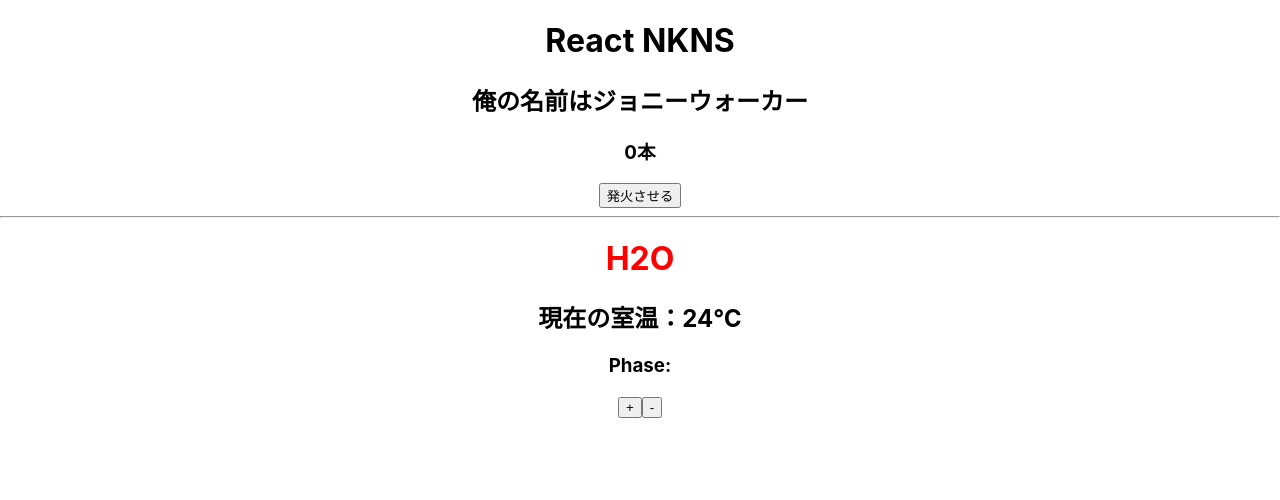
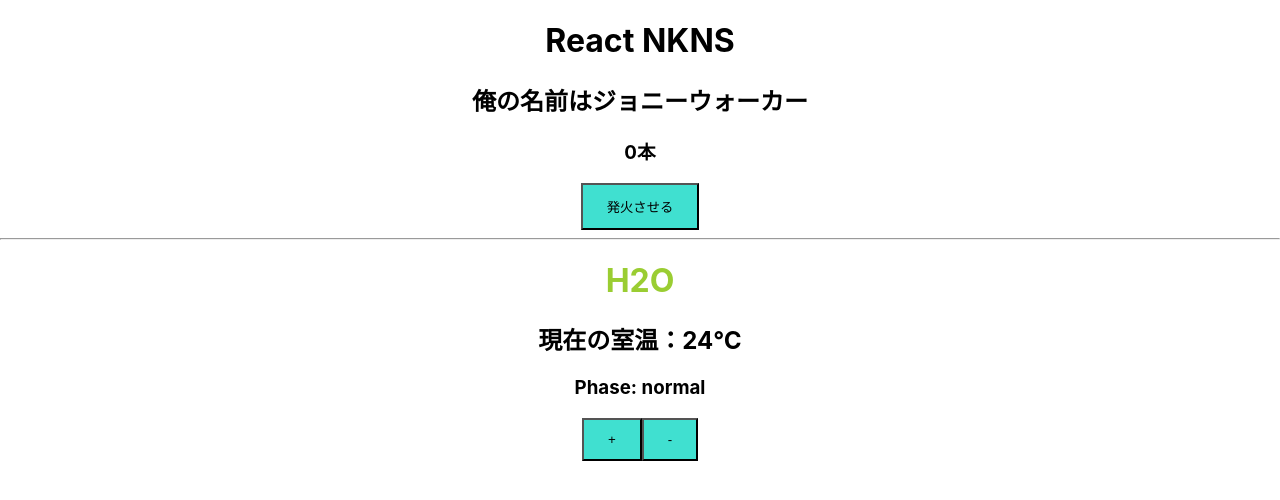
Before and after one commit to BoxPistols/React-udy-apps-nakas-R314, a React (Create React App) app: page / in a window 1280 px wide. Shown: the top 500 px of the page. Built offline with nearby package versions, Linux system fonts and the light colour scheme.

Commit message:
add temp app / state bind css
温度の値に合わせてスタイルを変化させる。リファクタリング。

```diff
--- a/src/App.scss
+++ b/src/App.scss
@@ -1,27 +1,35 @@
+// import
+
+@import './css/ui';
+
 .App {
     text-align: center;
 }
 
 .App-logo {
     height: 40vmin;
+
     pointer-events: none;
 }
 
-@media (prefers-reduced-motion: no-preference) {
+@media(prefers-reduced-motion: no-preference) {
     .App-logo {
         animation: App-logo-spin infinite 20s linear;
     }
 }
 
 .App-header {
+    font-size: calc(10px + 2vmin);
+
+    display: flex;
+    align-items: center;
+    flex-direction: column;
+    justify-content: center;
+
+    min-height: 100vh;
+
+    color: white;
     background-color: #282c34;
-  min-height: 100vh;
-  display: flex;
-  flex-direction: column;
-  align-items: center;
-  justify-content: center;
-  font-size: calc(10px + 2vmin);
-  color: white;
 }
 
 .App-link {
@@ -29,10 +37,13 @@
 }
 
 @keyframes App-logo-spin {
+
     from {
         transform: rotate(0deg);
     }
+
     to {
         transform: rotate(360deg);
     }
+
 }
--- a/src/components/H2O.jsx
+++ b/src/components/H2O.jsx
@@ -1,4 +1,3 @@
-import { color } from 'ansi-styles'
 import PropTypes from 'prop-types'
 import React, {Component} from 'react'
 
@@ -18,29 +17,48 @@ export default class H2O extends Component {
 
     /* Method */
     tempControll_Plus = () => {
-        this.setState({
-            temp: this.state.temp + 10
-        })
+        const {temp} = this
+            .state
+            this
+            .setState({
+                temp: temp + 10
+            })
     }
     tempControll_Minus = () => {
-        this.setState({
-            temp: this.state.temp - 10
-        })
+        const {temp} = this
+            .state
+            this
+            .setState({
+                temp: temp - 10
+            })
     }
     /* Phase */
-    H20State(x) {
-        if (x < 10) {
-            console.log('寒い！')
+    H20State(_x, _c) {
+        if (_x < 0) {
+            // console.log('寒い！')
+            return _c = 'cold'
+        } else if (_x > 100) {
+            // console.log('熱い！')
+            return _c = 'hot'
+        } else {
+            return _c = 'normal'
         }
     }
     /* Render */
     render() {
+        const {temp} = this.state
         return (
             <div>
-                <h1 style={{color: 'red'}}>H2O</h1>
-                <h2>現在の室温：{this.state.temp}
+                <h1 className={this.H20State(temp)}>H2O</h1>
+
+                <h2>現在の室温：{temp}
                     ℃</h2>
-                <h3>Phase: {this.H20State(this.state.temp)}</h3>
+                {/*
+                    * this.H20State = フェーズを取得する手法として、tempの数値を仮引数であてる
+                    */
+                }
+                <h3>Phase: {this.H20State(temp)}</h3>
+
                 <button onClick={this.tempControll_Plus}>+</button>
                 <button onClick={this.tempControll_Minus}>-</button>
             </div>
--- /dev/null
+++ b/src/css/ui.scss
@@ -0,0 +1,16 @@
+button {
+    padding: 12px 24px;
+
+    background-color: turquoise;
+}
+
+.cold {
+    color: turquoise;
+}
+.hot {
+    color: crimson;
+}
+
+.normal {
+    color: yellowgreen;
+}
--- a/src/index.scss
+++ b/src/index.scss
@@ -1,13 +1,12 @@
 body {
-  margin: 0;
-  font-family: -apple-system, BlinkMacSystemFont, 'Segoe UI', 'Roboto', 'Oxygen',
-    'Ubuntu', 'Cantarell', 'Fira Sans', 'Droid Sans', 'Helvetica Neue',
-    sans-serif;
-  -webkit-font-smoothing: antialiased;
-  -moz-osx-font-smoothing: grayscale;
+    font-family: -apple-system, BlinkMacSystemFont, 'Segoe UI', 'Roboto', 'Oxygen', 'Ubuntu', 'Cantarell', 'Fira Sans', 'Droid Sans', 'Helvetica Neue', sans-serif;
+
+    margin: 0;
+
+    -webkit-font-smoothing: antialiased;
+    -moz-osx-font-smoothing: grayscale;
 }
 
 code {
-  font-family: source-code-pro, Menlo, Monaco, Consolas, 'Courier New',
-    monospace;
+    font-family: source-code-pro, Menlo, Monaco, Consolas, 'Courier New', monospace;
 }
```
Also changed, not shown: 1 other file (tests, documents, lock files or other folders). Lines whose indentation alone changed are shown as unchanged.
